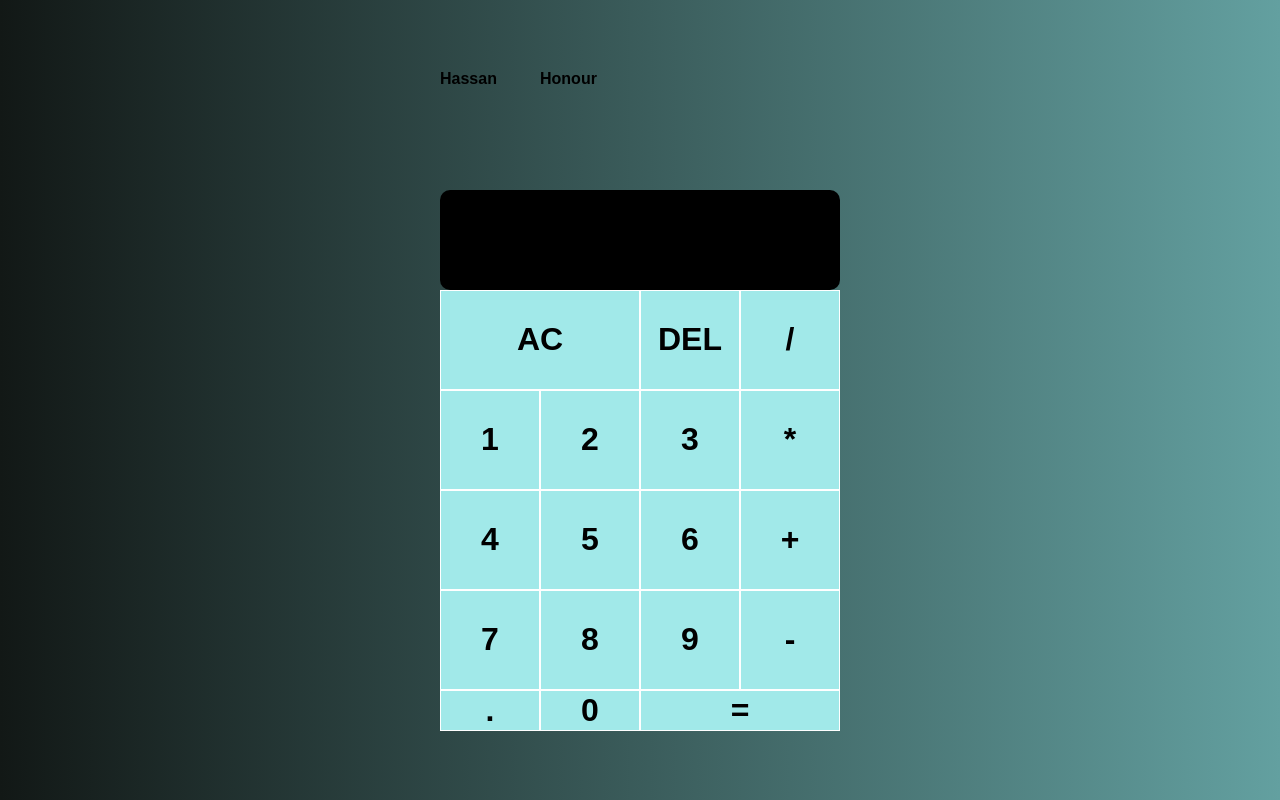
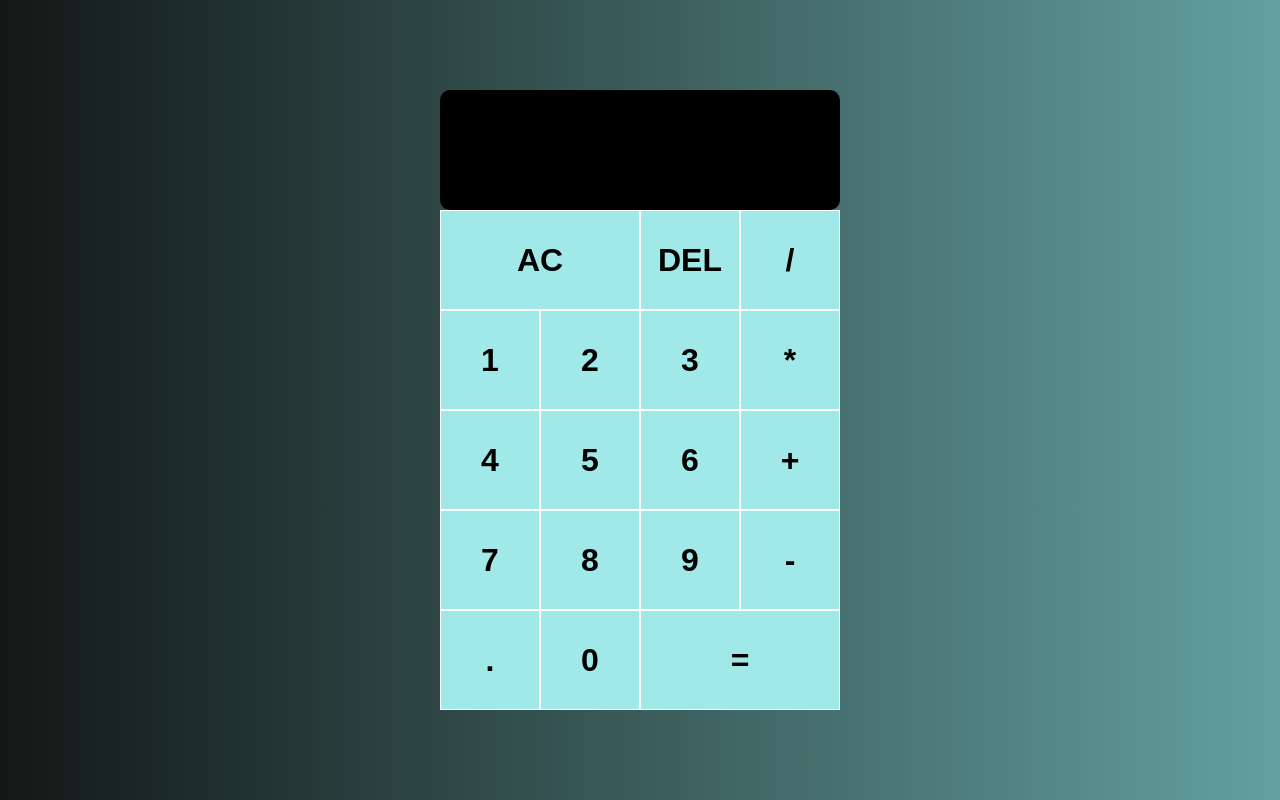
Before and after one commit to Honour25/Calculator, a plain HTML site: page index.html in a window 1280 px wide. Drawn offline with Linux system fonts and the light colour scheme.

Commit message:
Modified files names

```diff
--- a/index.html
+++ b/index.html
@@ -11,8 +11,6 @@
 
 <body>
     <div class="calculator-grid">
-        <div>Hassan</div>
-        <div>Honour</div>
         <div class="output">
             <div data-previous-operand class="previous-operand"></div>
             <div data-current-operand class="current-operand"></div>
```
